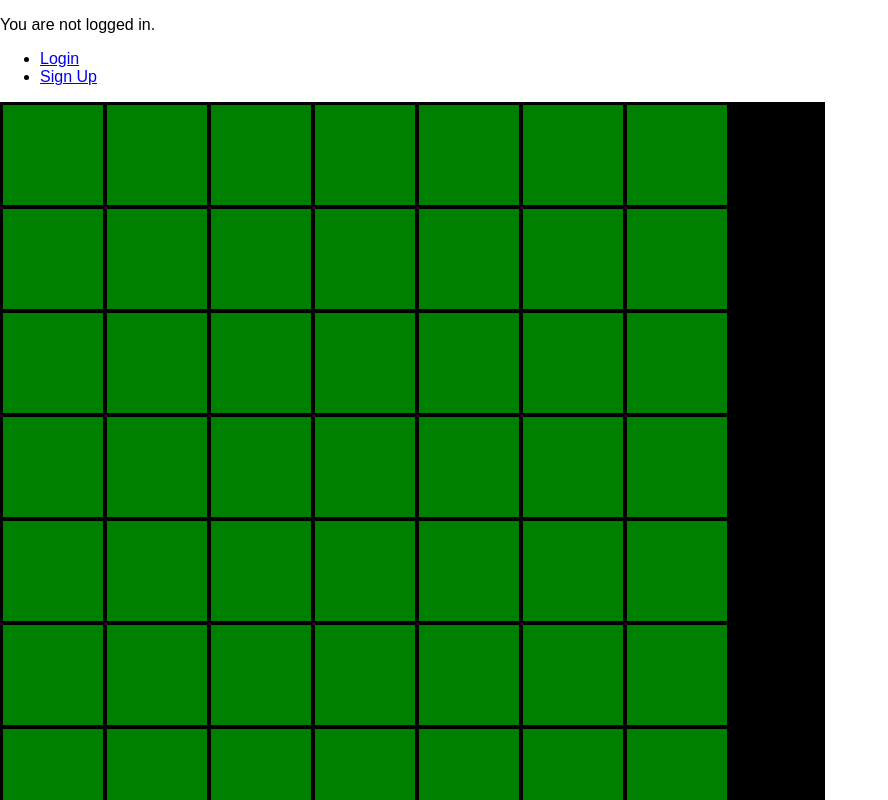
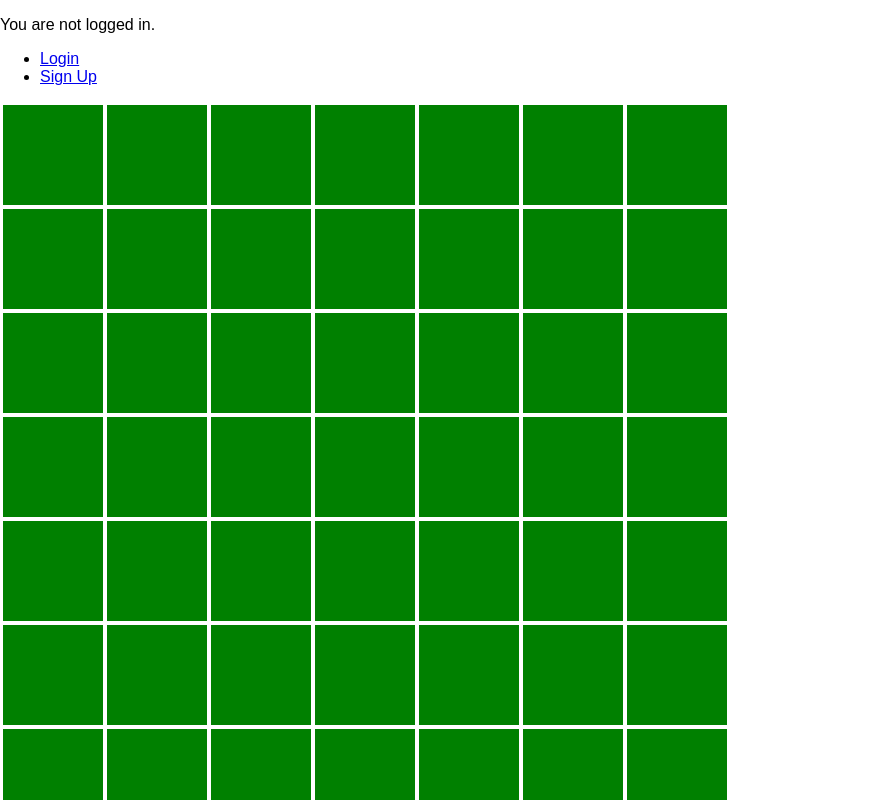
Before and after one commit to ChiralAlchemist/web_table_top, a React (Create React App) app in the folder client/: page /protected/1 in a window 1280 px wide. Shown: the top 800 px of the page, without its empty margins (0-888 px from the left). Built offline with nearby package versions, Linux system fonts and the light colour scheme; no server answers.

Commit message:
fix cell background image sizing issue

```diff
--- a/client/src/components/board/board.css
+++ b/client/src/components/board/board.css
@@ -13,7 +13,7 @@
   /* border: solid black 1px; */
   width: 825px;
   height: 825px;
-  background-color: black;
+  /* background-color: black; */
   overflow: auto;
 }
 
--- a/client/src/components/cell/Cell.js
+++ b/client/src/components/cell/Cell.js
@@ -22,9 +22,10 @@ class Cell extends Component {
   render () {
 
     var background = this.props.background ? {
-      "background": `url(${this.props.background}) no-repeat`,
-      "backgroundSize": '100% 100%'
+      "backgroundImage": `url(${this.props.background})`,
+      "backgroundSize": 'cover'
     } : {}
+    console.log('background is' , background)
     var cellContent = this.props.image ?
       <img src={this.props.image}
         className="cellImage"
--- a/client/src/components/table_top/Table_Top.js
+++ b/client/src/components/table_top/Table_Top.js
@@ -153,6 +153,7 @@ class TableTop extends React.Component {
         newCell.backgroundId = tableData[endingPosition[0]][endingPosition[1]].backgroundId
       } else if(background==='background') {
         newCell.backgroundId = addingImage._id
+        newCell._id = tableData[endingPosition[0]][endingPosition[1]]._id
       }
       newTable = change(tableData,endingPosition, newCell)
       this.setState({
```
